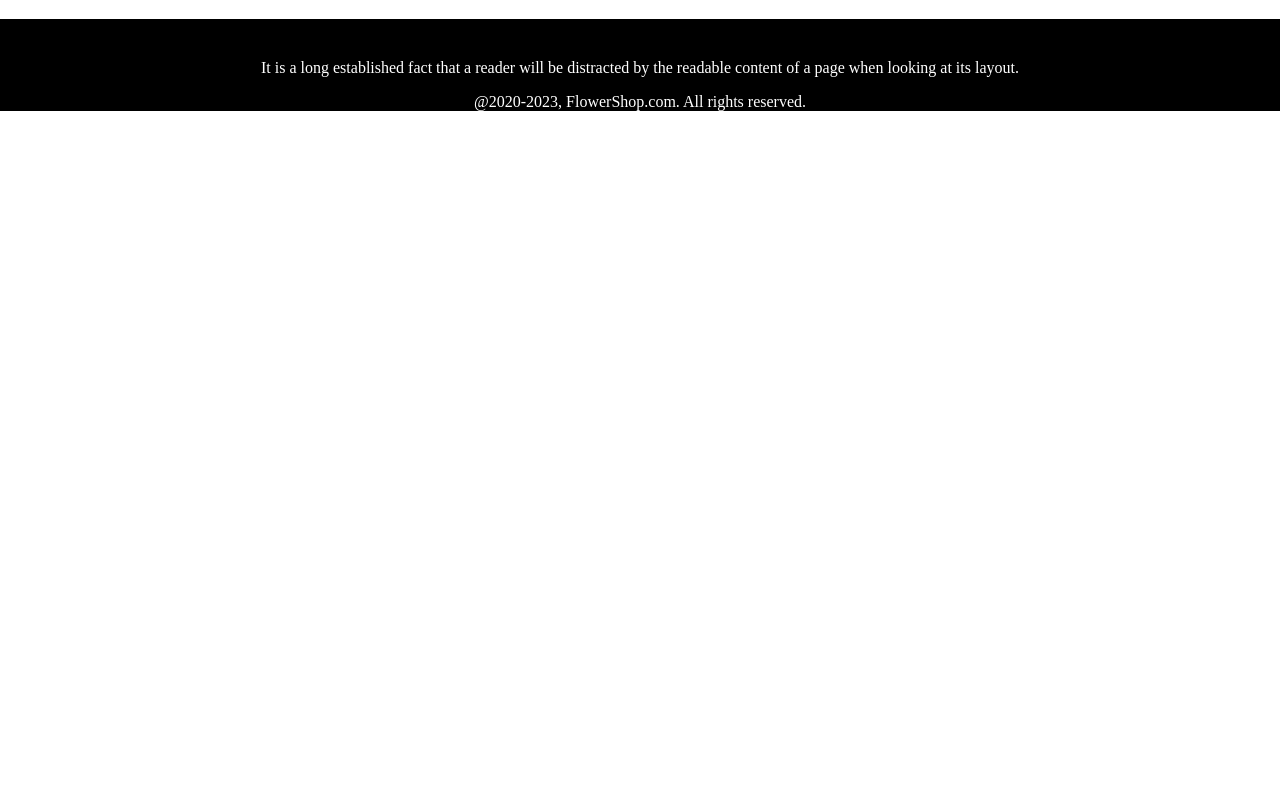
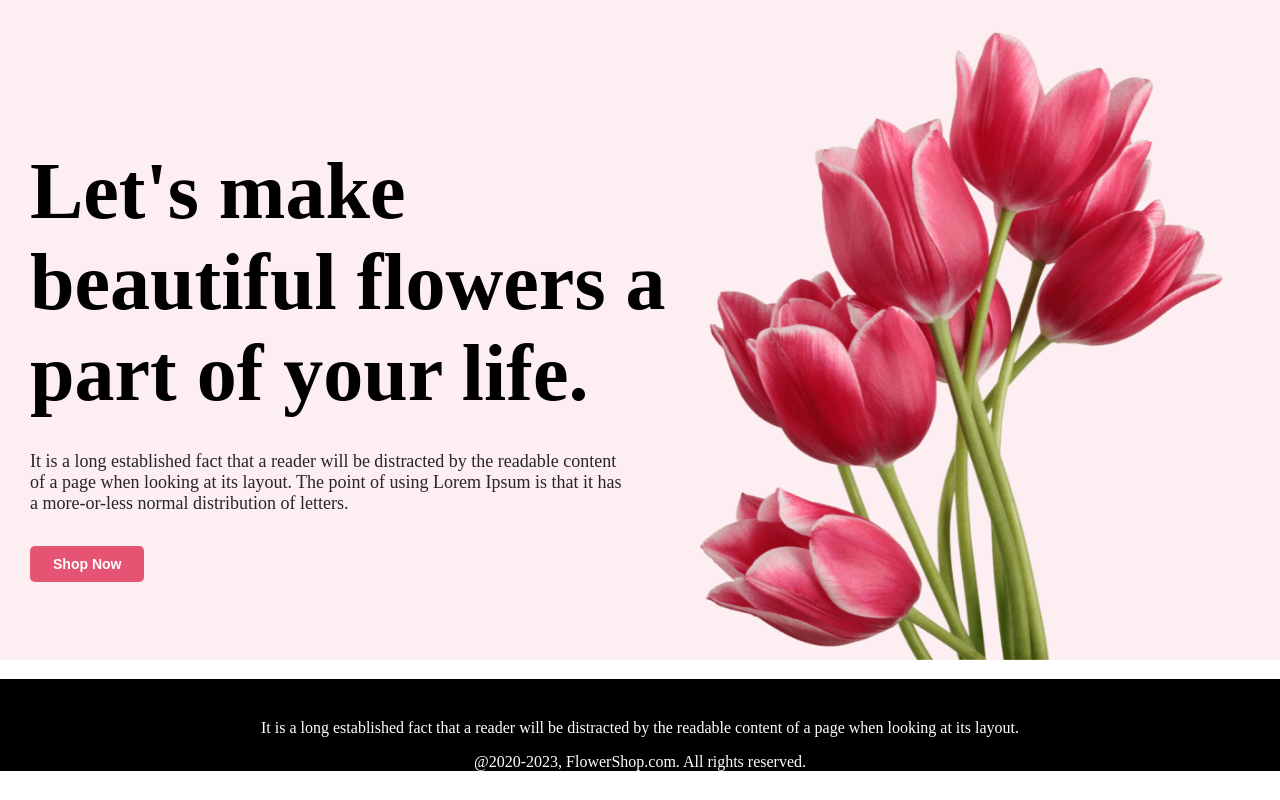
Before and after one commit to Shuvo123cse/programming-hero-1st-assignment, a plain HTML site: page index.html in a window 1280 px wide. Drawn offline with Linux system fonts and the light colour scheme.

Commit message:
header section done

```diff
--- a/assets/css/style.css
+++ b/assets/css/style.css
@@ -17,3 +17,49 @@ body{
 .copyright{
     color: white;
 }
+
+.header{
+    background-color: #fceef1;
+
+}
+
+.hero-content{
+    display: flex;
+    align-items: center;
+    padding-left: 30px;
+    padding-right: 30px;
+    padding-top: 30px;
+
+}
+.hero-section{
+    width: 708px;
+    height:506px
+}
+.hero-title{
+    font-weight: 700;
+    font-size: 80px;
+    margin-bottom: 0;
+}
+.hero-description{
+    margin-top: 0;
+    margin-bottom: 0;
+    padding-top: 32px;
+    font-size:18px;
+    color:#272727;
+    width:600px;
+}
+.btn{
+
+margin-top: 32px;
+background-color: #E55473;
+padding: 10px 23px;
+font-size: 14px;
+font-weight: bold;
+color: white;
+border: 0;
+border-radius: 5px;
+}
+.btn a{
+    color: white;
+    text-decoration: none;
+}
--- a/index.html
+++ b/index.html
@@ -8,8 +8,16 @@
     <link rel="stylesheet" href="assets/css/style.css">
 </head>
 <body>
-    <header>
+    <header class="header">
+        <div class="hero-content">
+            <div class="hero-section">
+                <h1 class="hero-title">Let's make beautiful flowers a part of your life.</h1>
+                <p class="hero-description">It is a long established fact that a reader will be distracted by the readable content of a page when looking at its layout. The point of using Lorem Ipsum is that it has a more-or-less normal distribution of letters.</p>
+                <button class="btn"><a href="#">Shop Now</a></button>
+            </div>
+            <img src="assets/images/flower9.png" alt="flower banner" width="635px" height="630px"/>
 
+        </div>
     </header>
     <main>
 
```
